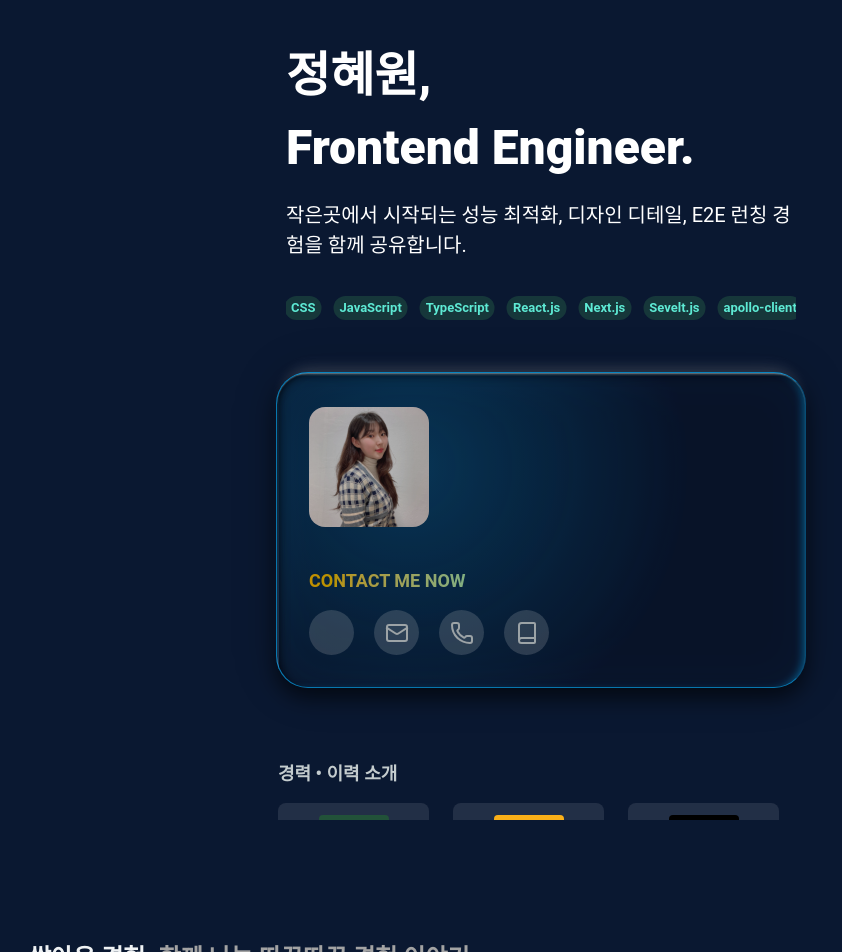
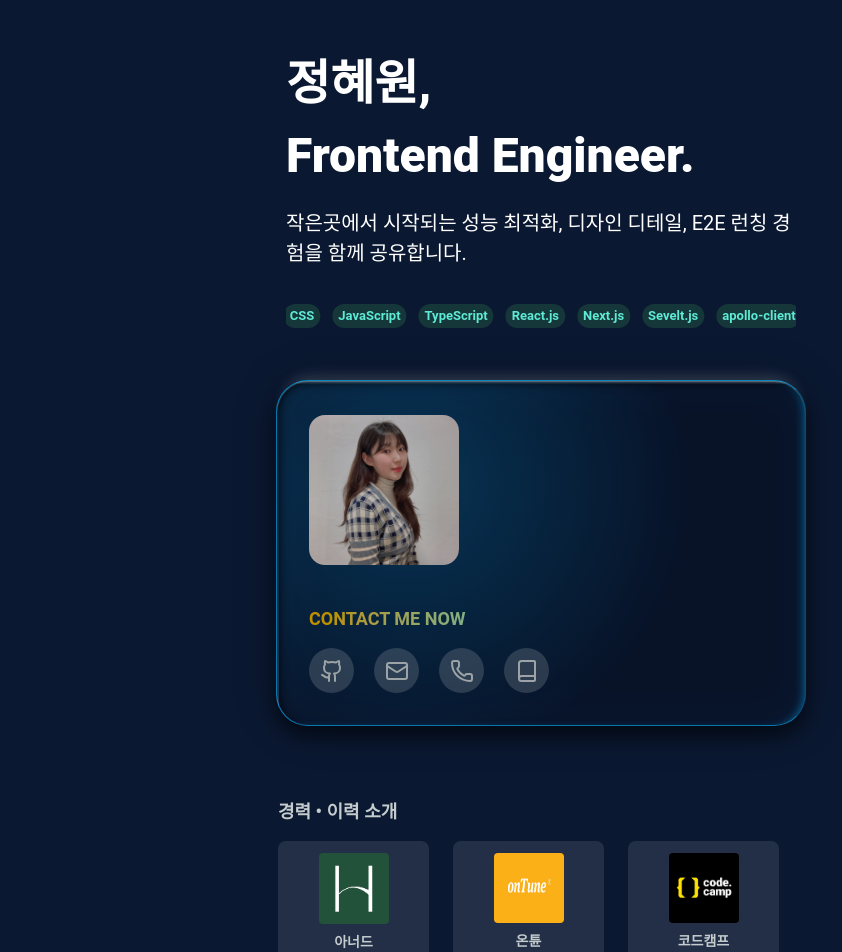
Before and after one commit to wonny-won/hyewon-lab, a Next.js app in the folder apps/hyewon/: page / in a window 1280 px wide. Shown: the top 952 px of the page, without its empty margins (91-933 px from the left). Built offline with nearby package versions, Linux system fonts and the light colour scheme; a web font is replaced by a local one.

Commit message:
feat: h-screen 범위 수정

```diff
--- a/apps/hyewon/src/views/home/home.tsx
+++ b/apps/hyewon/src/views/home/home.tsx
@@ -13,9 +13,9 @@ const Home = () => {
 				<h1 className='hidden'>자기 소개</h1>
 				<IntroSection />
 			</section>
-			<section className='py-25 flex flex-col gap-10' ref={recordSectionRef}>
+			<section className='py-25 flex flex-col gap-10 mx-auto' ref={recordSectionRef}>
 				<Typography as='h1' variants='heading-m' color='text-core-gray-400'>
-					<span className='text-core-neutral-50'>쌓아온 경험.</span> 함께 나눌 따끈따끈 경험 이야기.
+					<span className='text-core-neutral-50'>쌓아온 경험. </span> 함께 나눌 따끈따끈 경험 이야기.
 				</Typography>
 				<RecordSection />
 			</section>
--- a/apps/hyewon/src/views/home/sections/intro/internal-ui/contact-me-card.tsx
+++ b/apps/hyewon/src/views/home/sections/intro/internal-ui/contact-me-card.tsx
@@ -66,9 +66,9 @@ const ContactMeCard = () => {
 			<Image
 				src={imageSrc}
 				alt={'profile img'}
-				width={120}
-				height={120}
-				className='w-[190px] h-[150px] rounded-[8px] lg:w-[120px] lg:h-[120px] lg:rounded-[16px] max-lg:max-h-[300px]'
+				width={150}
+				height={150}
+				className='w-[200px] h-[170px] rounded-[8px] lg:w-[150px] lg:h-[150px] lg:rounded-[16px] max-lg:max-h-[300px]'
 			/>
 			<h3 className={`pt-[40px] lg:pb-[16px] pb-[10px] text-[18px] font-extrabold ${rainbowTxt}`}>
 				CONTACT ME NOW
--- a/apps/hyewon/src/views/home/sections/intro/internal-ui/section-navigation/section-navigation.tsx
+++ b/apps/hyewon/src/views/home/sections/intro/internal-ui/section-navigation/section-navigation.tsx
@@ -11,9 +11,9 @@ interface NavigationProps {
 const SectionNavigation = ({ onClick }: NavigationProps) => {
 	const { currNavId } = useScrollContext();
 	return (
-		<ul className='max-w-full grid max-[1297px]:grid-rows-[1fr_1fr]  min-[1300px]:grid-cols-[1fr_1fr] max-[1300px]:gap-5 min-[1300px]:gap-50 mx-auto max-[1300px]:overflow-x-auto'>
+		<ul className='max-w-full grid max-[1297px]:grid-rows-[1fr_1fr]  min-[1300px]:grid-cols-[1fr_1fr] max-[1300px]:gap-5 min-[1300px]:gap-50 mx-auto max-[1300px]:overflow-x-auto max-[600px]:overflow-hidden'>
 			{sectionNav.map((i) => (
-				<li key={`${i.id}-${i.idx}`} className='hover:cursor-pointer'>
+				<li key={`${i.id}-${i.idx}`} className='hover:cursor-pointer min-w-0'>
 					<button
 						className='pb-4 hover:cursor-pointer'
 						onClick={() => {
@@ -26,14 +26,14 @@ const SectionNavigation = ({ onClick }: NavigationProps) => {
 							{i.idx === currNavId && '⎯⎯'} {i.name}
 						</Typography>
 					</button>
-					<ul className='flex gap-6'>
+					<ul className='flex flex-nowrap gap-6 max-[600px]:overflow-x-auto w-full max-w-full [&::-webkit-scrollbar]:hidden [-ms-overflow-style:none] [scrollbar-width:none]'>
 						{i.desc?.map((item, idx) => (
 							<li
 								key={idx}
 								onClick={() => {
 									if (item.idx) onClick?.(item.idx);
 								}}
-								className='flex flex-col items-center bg-white/10 px-2 py-3 rounded-[8px]'>
+								className='flex flex-col items-center bg-white/10 px-2 py-3 rounded-[8px] flex-shrink-0'>
 								{!!item.image && (
 									<Image
 										src={item.image ?? ''}
--- a/apps/hyewon/src/views/home/sections/intro/intro-section.tsx
+++ b/apps/hyewon/src/views/home/sections/intro/intro-section.tsx
@@ -9,9 +9,9 @@ import { aboutMyProfile } from '@/commons/apis/sections/intro';
 const IntroSection = () => {
 	const { handleNavClick } = useScrollContext();
 	return (
-		<section className='flex flex-col w-full lg:items-center lg:h-screen pb-5'>
-			<div className='w-full h-full flex flex-col gap-18 lg:max-w-[1450px] lg:justify-center overflow-hidden lg:overflow-auto'>
-				<div className='flex flex-col max-lg:items-center lg:flex-row lg:flex-wrap lg:items-center gap-8 lg:justify-around'>
+		<section className='flex flex-col w-full lg:items-center min-[1328px]:h-screen '>
+			<div className='w-full h-full flex flex-col gap-18 lg:max-w-[1450px] lg:justify-center overflow-hidden'>
+				<div className='flex flex-col gap-10 max-lg:items-center lg:flex-row lg:flex-wrap lg:items-center lg:gap-8 lg:justify-around'>
 					<div className='flex flex-col gap-1 w-full max-w-[510px]'>
 						<Typography as='h1' variants='display-s' color='text-white'>
 							<p className='hidden lg:block lg:text-[48px] lg:font-extrabold lg:text-white'>
--- a/apps/hyewon/src/views/layout/index.tsx
+++ b/apps/hyewon/src/views/layout/index.tsx
@@ -17,7 +17,9 @@ const Layout = ({ children }: LayoutProps) => {
 				<meta name='description' content='프론트엔드 개발자 정혜원의 포트폴리오 사이트입니다.' />
 			</Head>
 			<div className='w-full overflow-hidden flex flex-col gap-5.5 lg:gap-25'>
-				<main className='w-full h-full overflow-auto pt-12 lg:pt-10 px-6 lg:px-30'>{children}</main>
+				<main className='w-full h-full overflow-auto max-lg:pt-12 max-[1328px]:pt-12 px-6 lg:px-30'>
+					{children}
+				</main>
 			</div>
 		</>
 	);
--- a/packages/design-system/icon/github.tsx
+++ b/packages/design-system/icon/github.tsx
@@ -1,13 +1,20 @@
 /** @format */
 
 import React from 'react';
-const GithubIcon = (props: React.SVGProps<SVGSVGElement>) => (
-	<svg viewBox='0 0 24 24' fill='currentColor' aria-hidden='true' {...props}>
-		<path
-			fillRule='evenodd'
-			d='M12 0C5.37 0 0 5.37 0 12a12 12 0 008.21 11.43c.6.11.82-.26.82-.58v-2.23c-3.34.73-4.04-1.61-4.04-1.61-.55-1.39-1.34-1.76-1.34-1.76-1.1-.75.08-.73.08-.73 1.21.09 1.84 1.25 1.84 1.25 1.08 1.84 2.84 1.31 3.53 1 .11-.78.42-1.31.76-1.61-2.67-.3-5.47-1.33-5.47-5.93 0-1.31.47-2.38 1.24-3.22-.12-.3-.54-1.51.12-3.15 0 0 1.01-.32 3.3 1.23a11.46 11.46 0 016 0c2.29-1.55 3.3-1.23 3.3-1.23.66 1.64.24 2.85.12 3.15.77.84 1.24 1.91 1.24 3.22 0 4.61-2.8 5.63-5.47 5.93.43.37.81 1.1.81 2.22v3.29c0 .32.21.7.83.58A12 12 0 0024 12c0-6.63-5.37-12-12-12z'
-			clipRule='evenodd'
-		/>
+const GithubIcon = ({ size, color }: { size: string; color: string }) => (
+	<svg
+		xmlns='http://www.w3.org/2000/svg'
+		width={size ?? '24'}
+		height={size ?? '24'}
+		viewBox='0 0 24 24'
+		fill='none'
+		stroke={color ?? 'currentColor'}
+		stroke-width='2'
+		stroke-linecap='round'
+		stroke-linejoin='round'
+		className='lucide lucide-github-icon lucide-github'>
+		<path d='M15 22v-4a4.8 4.8 0 0 0-1-3.5c3 0 6-2 6-5.5.08-1.25-.27-2.48-1-3.5.28-1.15.28-2.35 0-3.5 0 0-1 0-3 1.5-2.64-.5-5.36-.5-8 0C6 2 5 2 5 2c-.3 1.15-.3 2.35 0 3.5A5.403 5.403 0 0 0 4 9c0 3.5 3 5.5 6 5.5-.39.49-.68 1.05-.85 1.65-.17.6-.22 1.23-.15 1.85v4' />
+		<path d='M9 18c-4.51 2-5-2-7-2' />
 	</svg>
 );
 
--- a/packages/design-system/section-card/section-card-const.ts
+++ b/packages/design-system/section-card/section-card-const.ts
@@ -59,7 +59,7 @@ const commonStyle = {
 			troubleshooting: 'w-[15%]',
 		},
 		liquid: {
-			record: 'flex flex-col gap-2 w-[25%] shrink-0',
+			record: 'lg:block lg:flex lg:flex-col lg:gap-2 lg:w-[25%] lg:shrink-0 hidden',
 			about: '',
 			default: '',
 			troubleshooting: 'flex flex-col gap-2 w-[15%] shrink-0',
@@ -133,22 +133,22 @@ export const openClassStyle = {
 export const notOpenClassStyle = {
 	sectionCardStyle: {
 		normaml: {
-			record: `${commonStyle.sectionCardStyle.line.record} max-h-[300px]`,
+			record: `${commonStyle.sectionCardStyle.line.record} max-h-[300px] max-[1180px]:max-h-[350px] max-[400px]:max-h-[450px]`,
 			about: `${commonStyle.sectionCardStyle.line.about} h-fit`,
 			default: `${commonStyle.sectionCardStyle.line.default} h-fit`,
-			troubleshooting: `${commonStyle.sectionCardStyle.line.troubleshooting} max-h-[300px]`,
+			troubleshooting: `${commonStyle.sectionCardStyle.line.troubleshooting} max-h-[300px] max-[1180px]:max-h-[350px] max-[400px]:max-h-[450px]`,
 		},
 		line: {
-			record: `${commonStyle.sectionCardStyle.line.record} max-h-[300px]`,
+			record: `${commonStyle.sectionCardStyle.line.record} max-h-[300px] max-[1180px]:max-h-[350px] max-[400px]:max-h-[450px]`,
 			about: `${commonStyle.sectionCardStyle.line.about} h-fit`,
 			default: `${commonStyle.sectionCardStyle.line.default} h-fit`,
-			troubleshooting: `${commonStyle.sectionCardStyle.line.troubleshooting} max-h-[300px]`,
+			troubleshooting: `${commonStyle.sectionCardStyle.line.troubleshooting} max-h-[300px] max-[1180px]:max-h-[350px] max-[400px]:max-h-[450px]`,
 		},
 		liquid: {
-			record: `${commonStyle.sectionCardStyle.liquid.record} max-h-[300px]`,
+			record: `${commonStyle.sectionCardStyle.liquid.record} max-h-[300px] max-[1180px]:max-h-[350px] max-[400px]:max-h-[450px]`,
 			about: `${commonStyle.sectionCardStyle.liquid.about} h-fit`,
 			default: `${commonStyle.sectionCardStyle.liquid.default} h-fit`,
-			troubleshooting: `${commonStyle.sectionCardStyle.liquid.troubleshooting} max-h-[300px]`,
+			troubleshooting: `${commonStyle.sectionCardStyle.liquid.troubleshooting} max-h-[300px] max-[1180px]:max-h-[350px] max-[400px]:max-h-[450px]`,
 		},
 	},
 	contentStyle: {
```
